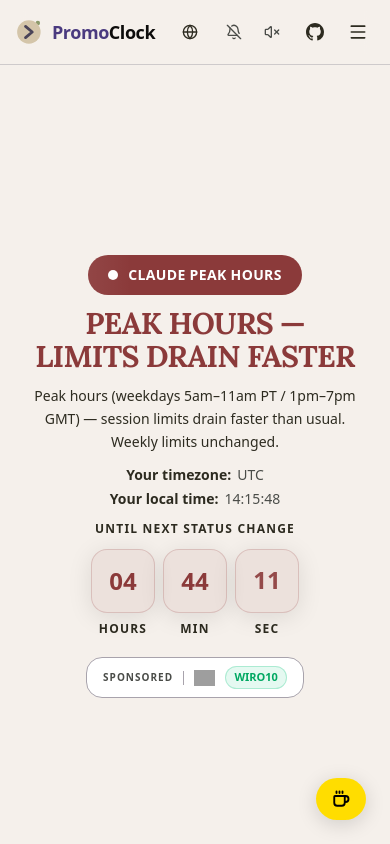
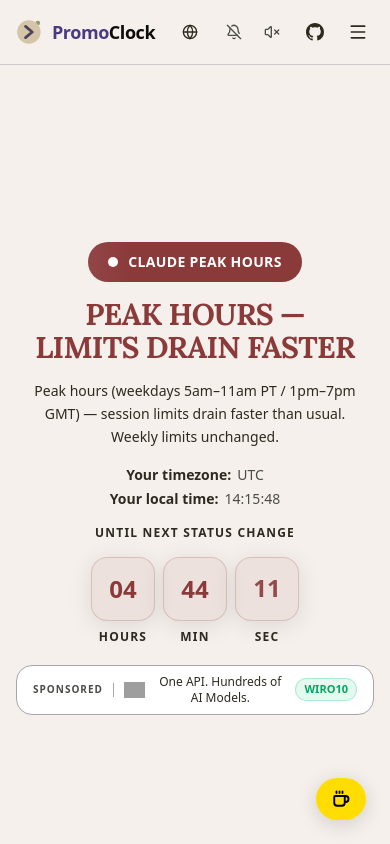
Before and after one commit to onursendere/promoclock, a Next.js app: page /en in a window 390 px wide. Shown: the top 844 px of the page. Built offline with nearby package versions, Linux system fonts and the light colour scheme; grey boxes are pictures that could not be loaded.

Commit message:
feat: more spacious hero layout with responsive margins, Wiro text always visible on mobile

```diff
--- a/src/components/HeroSection.tsx
+++ b/src/components/HeroSection.tsx
@@ -20,7 +20,7 @@
   return (
     <div className="flex flex-col items-center">
       <div
-        className="relative w-16 h-16 sm:w-20 sm:h-20 flex items-center justify-center rounded-2xl shadow-[0_4px_24px_rgba(0,0,0,0.1)] border"
+        className="relative w-16 h-16 sm:w-24 sm:h-24 flex items-center justify-center rounded-2xl shadow-[0_4px_24px_rgba(0,0,0,0.1)] border"
         style={{
           background: isPeak ? "rgba(139,58,58,0.08)" : "rgba(29,91,26,0.08)",
           borderColor: isPeak ? "rgba(139,58,58,0.2)" : "rgba(29,91,26,0.2)",
@@ -30,7 +30,7 @@
           key={value}
           initial={{ opacity: 0, y: 6 }}
           animate={{ opacity: 1, y: 0 }}
-          className="text-2xl sm:text-3xl font-bold tabular-nums"
+          className="text-2xl sm:text-4xl font-bold tabular-nums"
           style={{ color: isPeak ? "#8B3A3A" : "#1D5B1A" }}
         >
           {String(value).padStart(2, "0")}
@@ -90,7 +90,7 @@
           initial={{ opacity: 0, scale: 0.92 }}
           animate={{ opacity: 1, scale: 1 }}
           transition={{ duration: 0.4 }}
-          className="inline-flex items-center gap-2.5 px-5 py-2.5 rounded-full mb-3 relative overflow-hidden font-bold text-sm sm:text-base tracking-wide"
+          className="inline-flex items-center gap-2.5 px-5 py-2.5 rounded-full mb-4 sm:mb-7 relative overflow-hidden font-bold text-sm sm:text-base tracking-wide"
           style={{
             background: badgeBg,
             color: "#FFFFFF",
@@ -119,7 +119,7 @@
           initial={{ opacity: 0, y: 8 }}
           animate={{ opacity: 1, y: 0 }}
           transition={{ duration: 0.4 }}
-          className="text-3xl sm:text-4xl md:text-5xl lg:text-6xl font-bold tracking-tight leading-[1.1] mb-3 px-4"
+          className="text-3xl sm:text-5xl md:text-6xl lg:text-7xl font-bold tracking-tight leading-[1.1] mb-4 sm:mb-6 px-4"
           style={{
             color: !status.isLoaded
               ? "var(--foreground)"
@@ -137,14 +137,14 @@
           initial={{ opacity: 0 }}
           animate={{ opacity: 1 }}
           transition={{ duration: 0.4, delay: 0.1 }}
-          className="text-sm sm:text-base text-secondary max-w-2xl mx-auto mb-3 px-4 leading-relaxed font-medium"
+          className="text-sm sm:text-lg text-secondary max-w-2xl mx-auto mb-4 sm:mb-6 px-4 leading-relaxed font-medium"
         >
           {getSubtitleText()}
         </motion.p>
 
         {/* Timezone info */}
         {status.isLoaded && (
-          <div className="flex flex-col sm:flex-row items-center justify-center gap-1 sm:gap-4 text-sm text-muted mb-3 px-4">
+          <div className="flex flex-col sm:flex-row items-center justify-center gap-1 sm:gap-4 text-sm text-muted mb-4 sm:mb-6 px-4">
             <div className="flex items-center gap-1.5">
               <span className="text-secondary font-semibold">{dict.hero.yourTimezone}:</span>
               <span className="font-medium">{status.userTimezone}</span>
@@ -164,7 +164,7 @@
             animate={{ opacity: 1, y: 0 }}
             transition={{ duration: 0.5, delay: 0.2 }}
           >
-            <p className="text-xs tracking-widest text-secondary uppercase mb-3 font-semibold">
+            <p className="text-xs tracking-widest text-secondary uppercase mb-4 sm:mb-5 font-semibold">
               {dict.hero.countdownLabel}
             </p>
             <div className="flex items-center justify-center gap-2 sm:gap-4">
@@ -199,7 +199,7 @@
           initial={{ opacity: 0 }}
           animate={{ opacity: 1 }}
           transition={{ duration: 0.5, delay: 0.4 }}
-          className="mt-5"
+          className="mt-5 sm:mt-9"
         >
           <a
             href="https://wiro.ai?ref=promoclock"
@@ -214,7 +214,7 @@
               alt="Wiro"
               className="h-4 w-auto shrink-0"
             />
-            <span className="text-xs text-secondary group-hover:text-foreground transition-colors hidden sm:inline">One API. Hundreds of AI Models.</span>
+            <span className="text-xs text-secondary group-hover:text-foreground transition-colors">One API. Hundreds of AI Models.</span>
             <span className="text-[11px] font-bold font-mono bg-[rgba(0,195,122,0.1)] text-[#00A862] border border-[rgba(0,195,122,0.25)] px-2 py-0.5 rounded-full shrink-0">WIRO10</span>
           </a>
         </motion.div>
```
